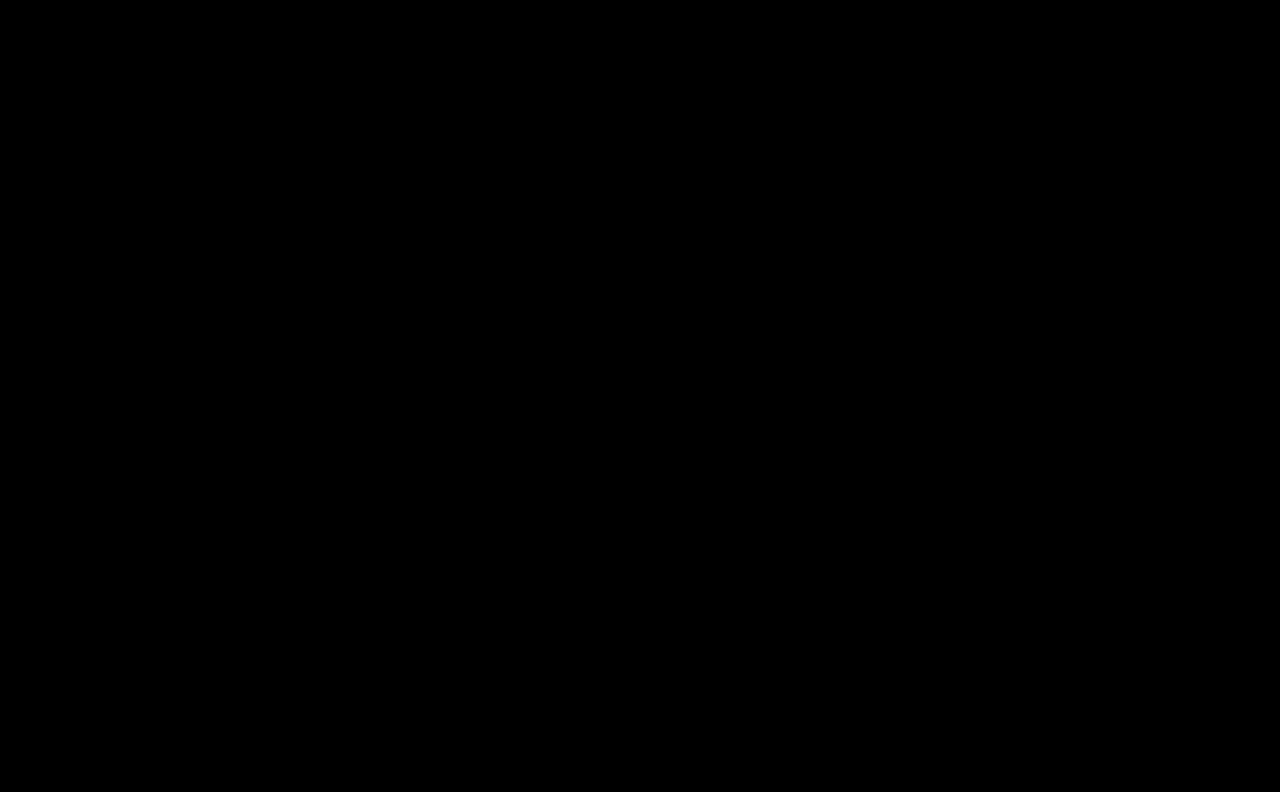
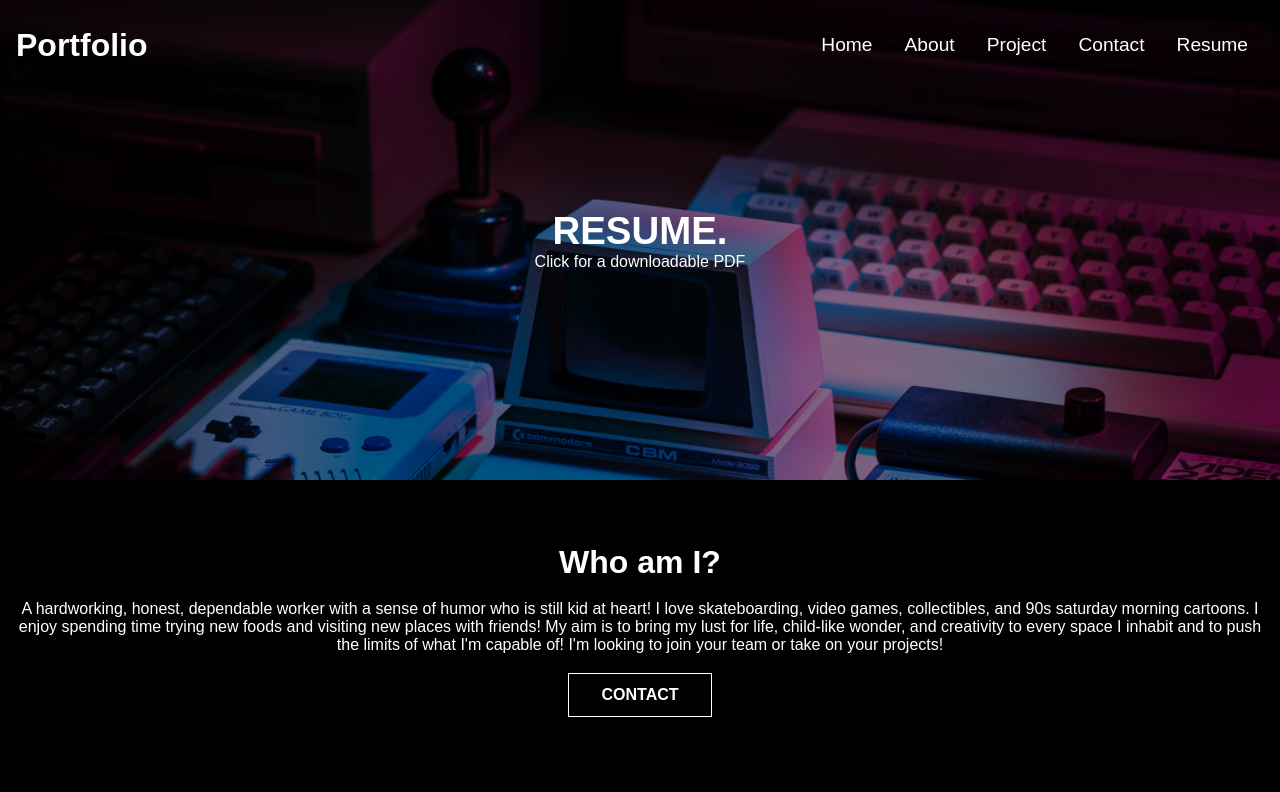
Before and after one commit to Kpfranklin22/react-portfolio, a React (Create React App) app: page /resume in a window 1280 px wide. Before the commit this address had no page. Shown: the top 792 px of the page. Built offline with nearby package versions, Linux system fonts and the light colour scheme; a web font is replaced by a local one.

Commit message:
created Resume.js in route folder - linked to App.js - figuring out PDF

```diff
--- a/src/App.js
+++ b/src/App.js
@@ -7,6 +7,7 @@ import Home from './routes/Home';
 import About from './routes/About';
 import Project from './routes/Project';
 import Contact from './routes/Contact';
+import Resume from './routes/Resume';
 
 function App() {
   return (
@@ -16,6 +17,7 @@ function App() {
         <Route path="/about" element={<About />} />
         <Route path="/project" element={<Project />} />
         <Route path="/contact" element={<Contact />} />
+        <Route path="/resume" element={<Resume />} />
       </Routes>
     </>
   );
--- a/src/components/Navbar.js
+++ b/src/components/Navbar.js
@@ -38,6 +38,9 @@ const Navbar = () => {
         <li>
           <Link to="/contact">Contact</Link>
         </li>
+        <li>
+          <Link to="/resume">Resume</Link>
+        </li>
       </ul>
       <div className="hamburger" onClick={handleClick}>
         {click ? (
--- /dev/null
+++ b/src/components/PDFViewer/PDFJS.js
@@ -0,0 +1,5 @@
+export default class PDFJs {
+    init = (source, element) => {
+
+    }
+  }
--- /dev/null
+++ b/src/routes/Resume.js
@@ -0,0 +1,22 @@
+import react from 'react';
+
+import Navbar from '../components/Navbar';
+import Footer from '../components/Footer';
+import HeroImg2 from '../components/HeroImg2';
+import AboutContent from '../components/AboutContent';
+
+import React from 'react';
+
+const Resume = () => {
+  return <div>
+     <Navbar />
+      <HeroImg2
+        heading="RESUME."
+        text="Click for a downloadable PDF"
+      />
+      <AboutContent />
+      <Footer />
+  </div>;
+};
+
+export default Resume;
```
Also changed, not shown: src/components/PDFViewer/PDFViewer.js (added, +13 -0 lines).
